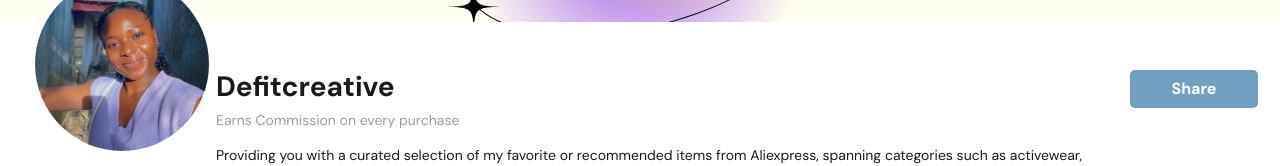
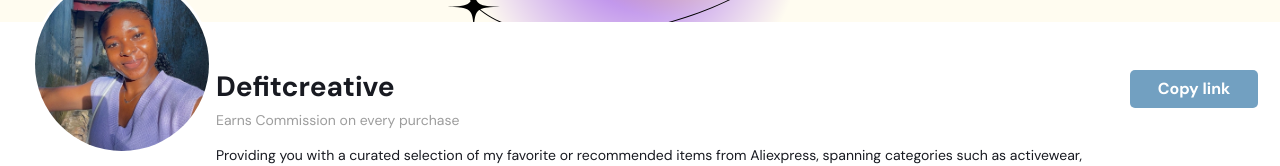
Before and after one commit to Lilianada/Aliexpress-store-front, a Next.js app: page / in a window 1280 px wide. Shown: the part 138-304 px from the top of the page. Built offline with nearby package versions, Linux system fonts and the light colour scheme; no server answers; the database is empty.

Commit message:
changes share button to copy button

```diff
--- a/components/Header/index.jsx
+++ b/components/Header/index.jsx
@@ -43,6 +43,20 @@ export default function HeaderBanner() {
       );
     }
   };
+
+  const handleCopyToClipboard = () => {
+    const url = "https://defitcreative-aliexpress.vercel.app";
+    navigator.clipboard.writeText(url)
+      .then(() => {
+        console.log("URL copied to clipboard");
+        // You can display a success message to the user
+      })
+      .catch(err => {
+        console.error("Failed to copy URL: ", err);
+        // Handle errors (show error message to the user)
+      });
+  };
+
 
   return (
     <section className="header_banner">
@@ -142,7 +156,7 @@ export default function HeaderBanner() {
             </Link>
           </div>
           <div className="share_button">
-            <button className="share" onClick={handleShare}>Share</button>
+            <button className="share" onClick={handleCopyToClipboard}>Copy link</button>
           </div>
         </div>
       </div>
--- a/components/Products/style.scss
+++ b/components/Products/style.scss
@@ -12,7 +12,7 @@
         width: 100%;
 
         .list {
-            height: 250px;
+            height: 240px;
             border-radius: 10px;
             background-color: $secondary;
             border-radius: 8px;
```
